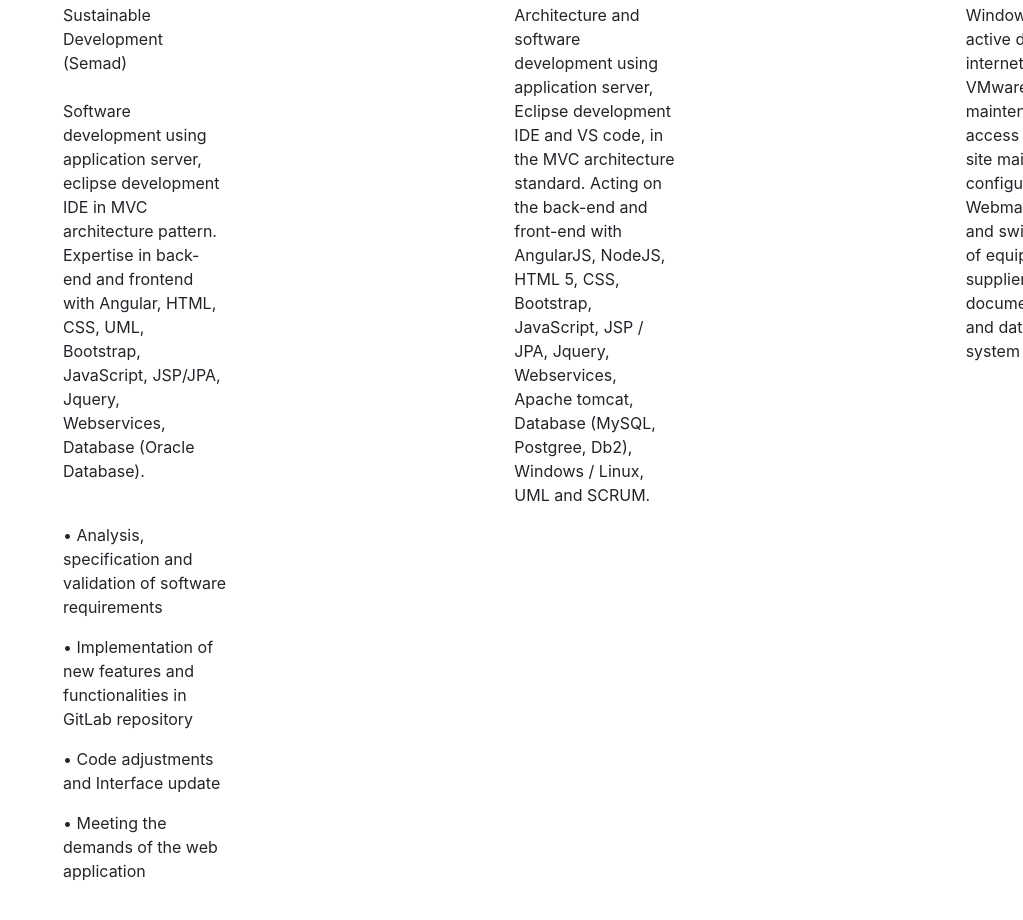
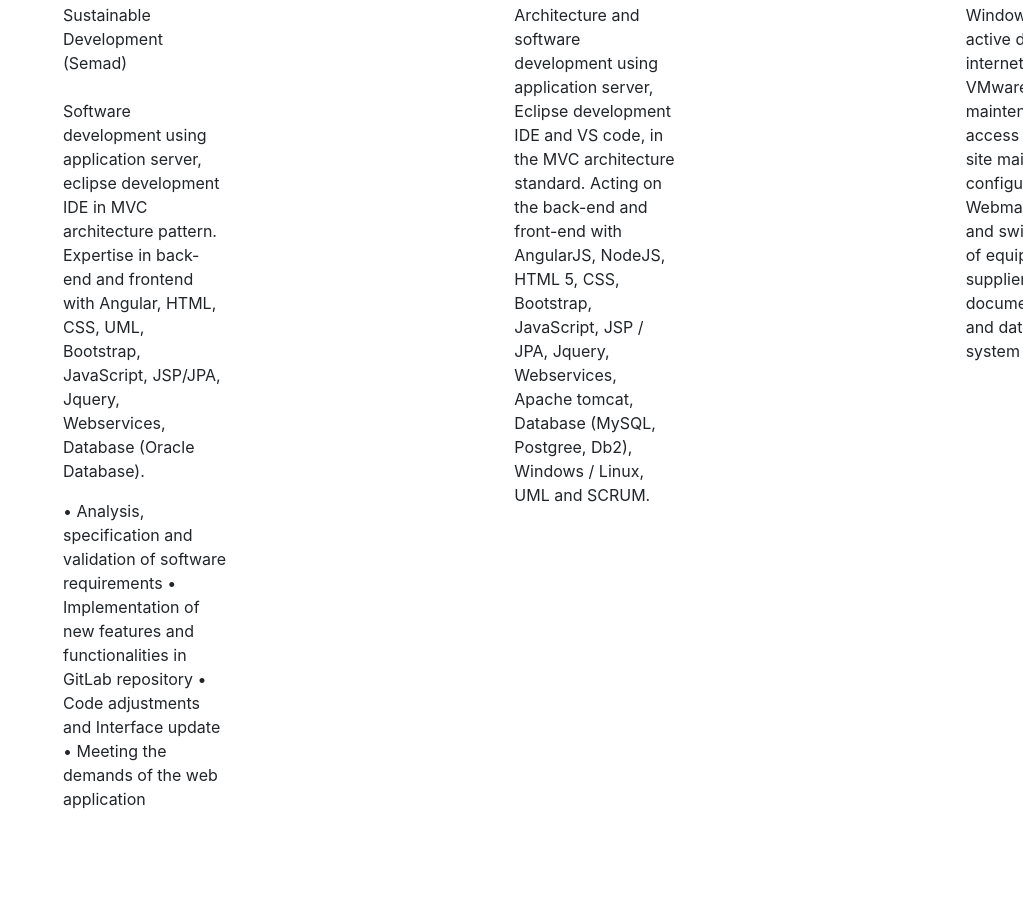
Before and after one commit to marciorbarcellos/resume, a website with bundled scripts: page index.html in a window 1280 px wide. Shown: the part 1196-2116 px from the top of the page, without its empty margins (257-1280 px from the left). Built offline with nearby package versions, Linux system fonts and the light colour scheme; a web font is replaced by a local one.

Commit message:
Update index.html

```diff
--- a/index.html
+++ b/index.html
@@ -107,11 +107,10 @@
             - State Secretariat for the Environment and Sustainable Development (Semad)
             <br><br>
             <p>Software development using application server, eclipse development IDE in MVC architecture pattern. Expertise in back-end and frontend with Angular, HTML, CSS, UML, Bootstrap, JavaScript, JSP/JPA, Jquery, Webservices, Database (Oracle Database).</p>
-            <br>
-              <p>• Analysis, specification and validation of software requirements</p>
-              <p>• Implementation of new features and functionalities in GitLab repository</p>
-              <p>• Code adjustments and Interface update</p>
-              <p>• Meeting the demands of the web application</p>
+              • Analysis, specification and validation of software requirements
+              • Implementation of new features and functionalities in GitLab repository
+              • Code adjustments and Interface update
+              • Meeting the demands of the web application
           </div>
           <div class="resume-date text-md-right">
             <span class="text-primary">April 2021 – January 2022 (10 months)</span>
```
